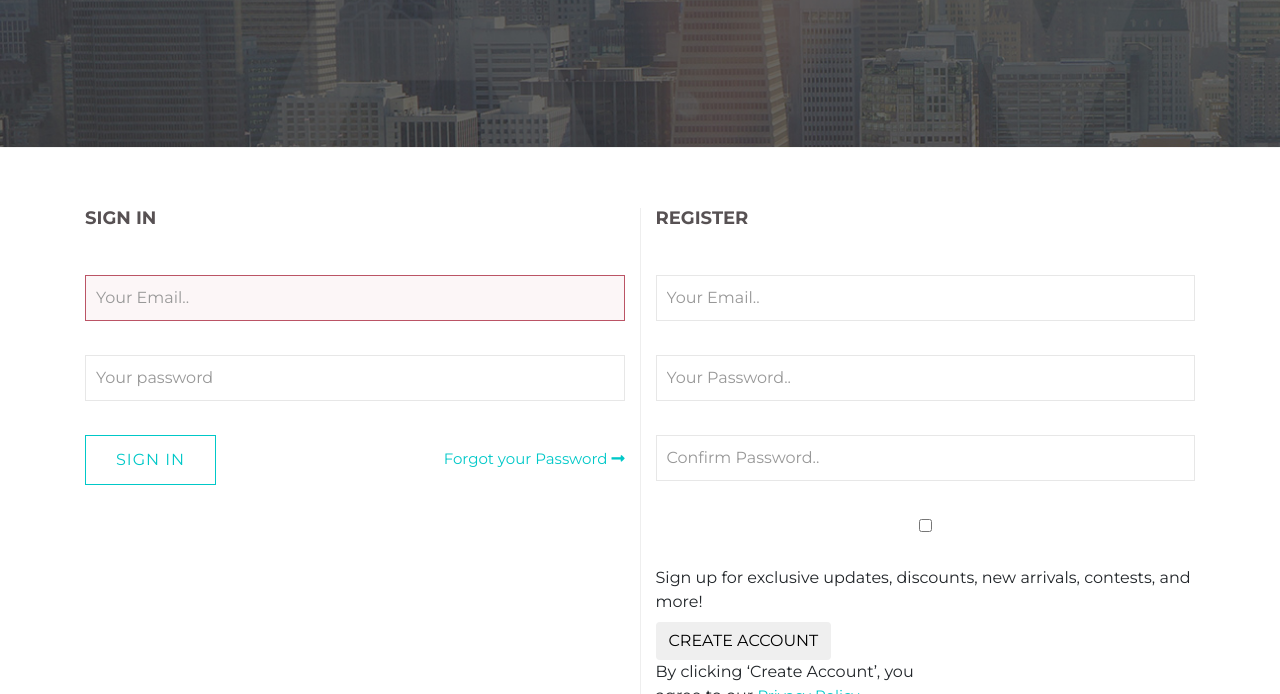
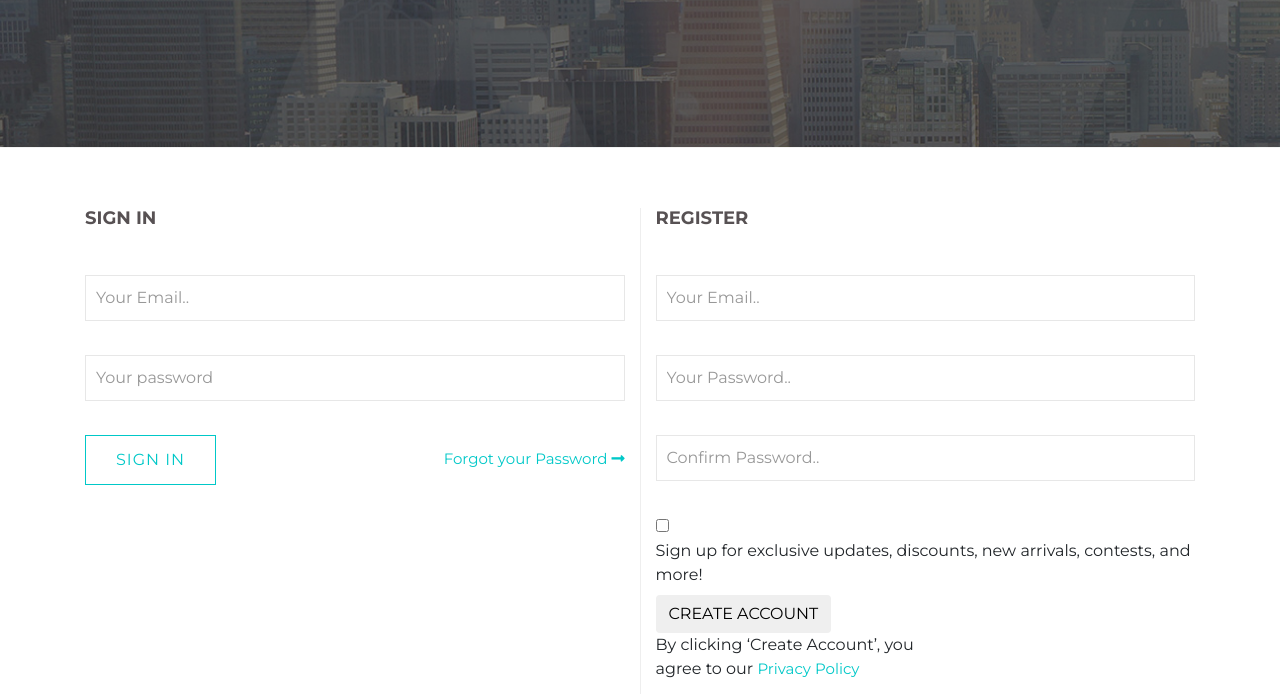
Before and after one commit to n-kenneth/avenue, a website: page src/signup.html in a window 1280 px wide. Shown: the part 478-1172 px from the top of the page. Drawn offline with nearby package versions, Linux system fonts and the light colour scheme.

Commit message:
rename index.html to signu.html

```diff
--- a/src/scss/style.scss
+++ b/src/scss/style.scss
@@ -34,6 +34,10 @@
 	background: $teal;
 	color: #fff;
 }
+input[type="checkbox"] {
+	display: none;
+}
+
 body {
 	font-family: $montserrat;
 }
@@ -193,7 +197,9 @@
 		font-size: 1.125rem;
 		font-weight: bold;
 	}
-	input {
+	input[type="password"],
+	input[type="email"],
+	input[type="text"] {
 		width: 100%;
 		border: 1px solid #e7e7e7;
 		padding: 10px;
--- a/src/index.html
+++ b/src/signup.html
@@ -61,7 +61,7 @@
       <div class="col-md signin">
         <h3>SIGN IN</h3>
         <form>
-            <input type="email" placeholder="Your Email.." class="is-danger">
+            <input type="email" placeholder="Your Email..">
             <input type="password" placeholder="Your password">
           <div class="form-group">
             <button class="btn btn-primary">SIGN IN</button>
@@ -77,7 +77,7 @@
           <input type="password" placeholder="Confirm Password..">
           <div class="form-group">
             <input type="checkbox" id="agree">
-            <label for="agree">Sign up for exclusive updates, discounts, new arrivals, contests, and more!</label>
+            <label for="agree" class="checkbox">Sign up for exclusive updates, discounts, new arrivals, contests, and more!</label>
           </div>
           <div class="form-group">
             <button class="btn btn-outline">CREATE ACCOUNT</button>
```
Also changed, not shown: src/css/style.css.
